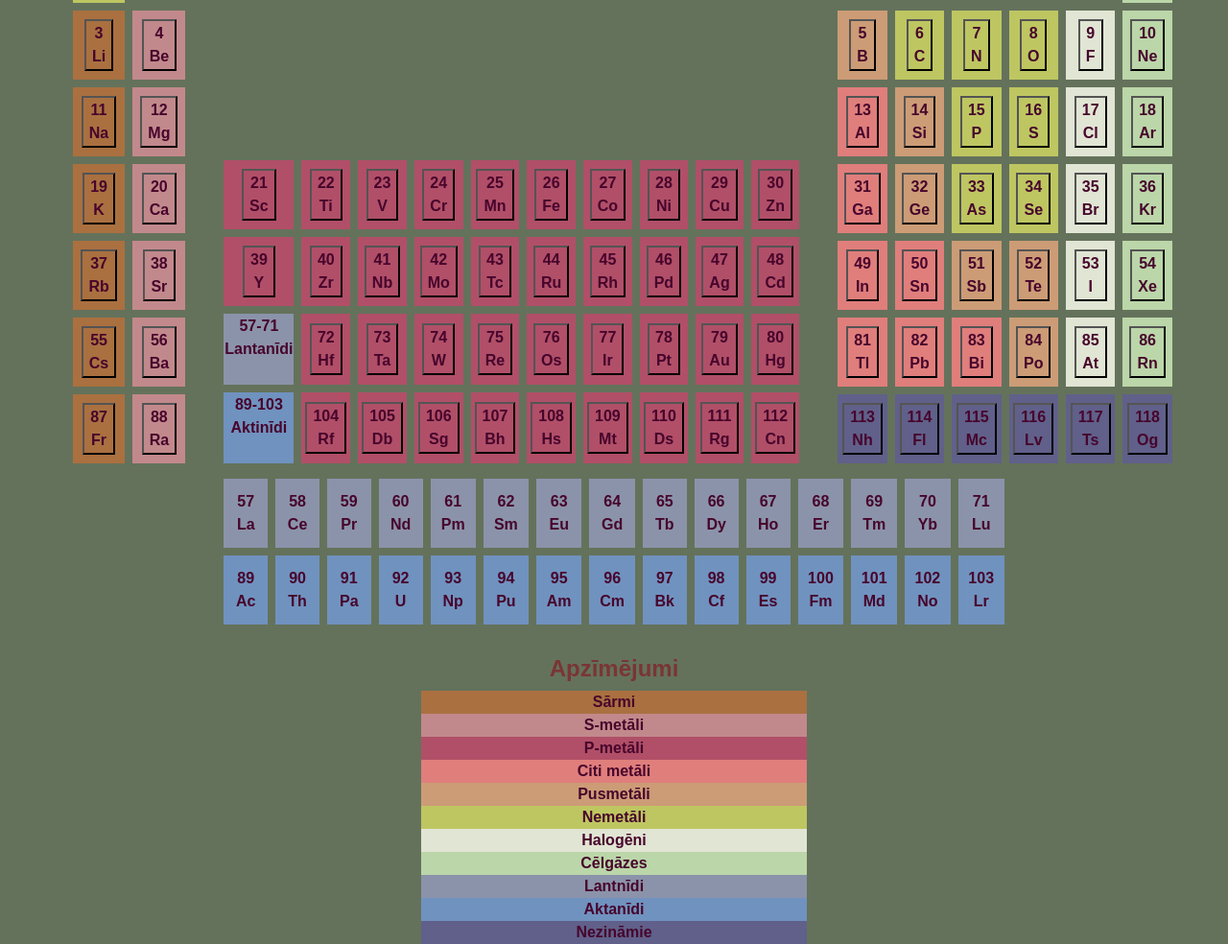
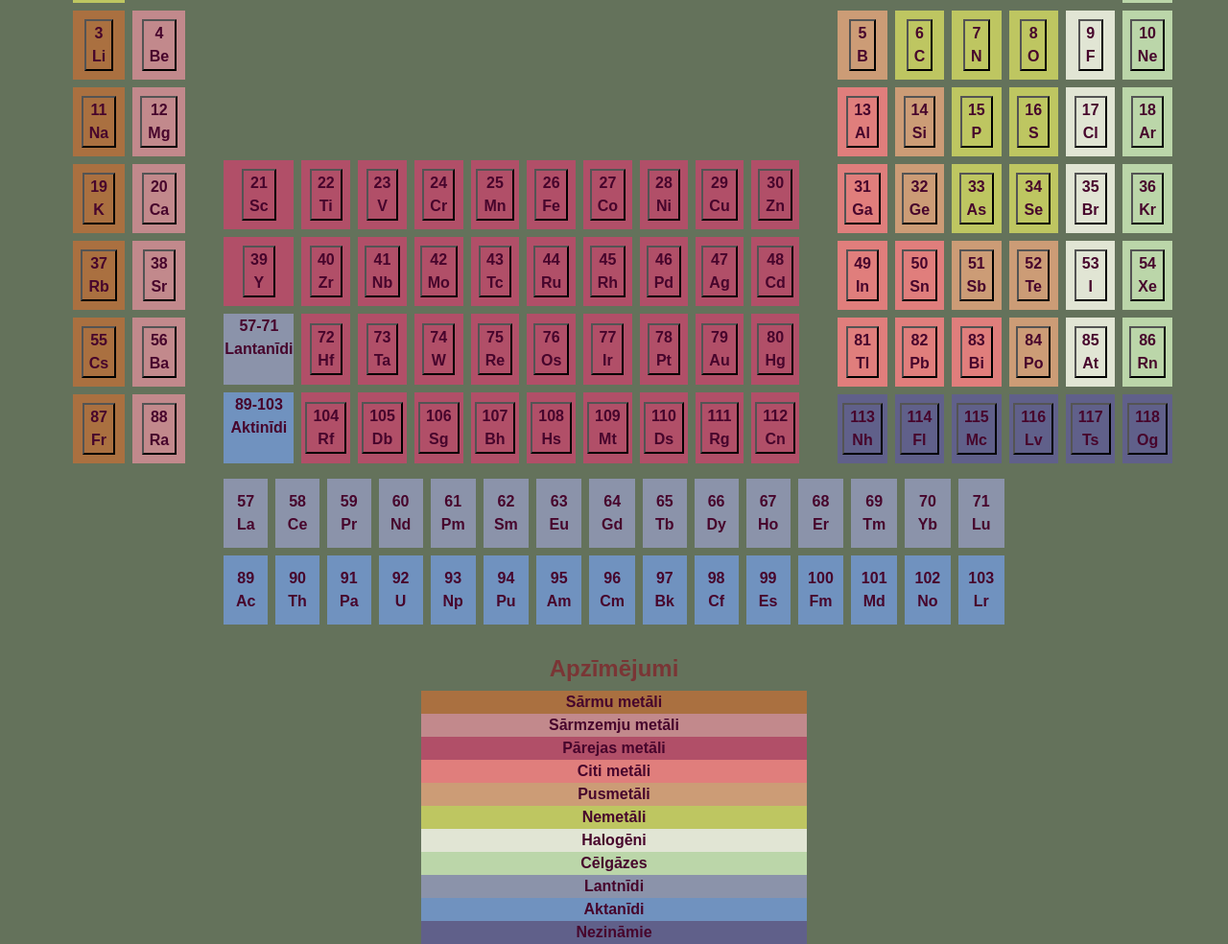
Before and after one commit to kristiansabols/kimija, a plain HTML site: page index.html in a window 1280 px wide. Shown: the part 172-1156 px from the top of the page at 96% size. Drawn offline with nearby package versions, Linux system fonts and the light colour scheme.

Commit message:
sakārtots kods

```diff
--- a/index.html
+++ b/index.html
@@ -390,9 +390,9 @@
       <div class="col-xl-4 col-12">
           <table>
               <tr>
-                <center <td id="Sārmi" class="color_2 text_color_green">Sārmi</td>
-                <center <td id="S-metāli" class="color_3 text_color_red">S-metāli</td>
-                <center <td id="P-metāli"class="color_5 text_color_red">P-metāli</td>
+                <center <td id="Sārmu metāli" class="color_2 text_color_green">Sārmu metāli</td>
+                <center <td id="Sārmzemju metāli" class="color_3 text_color_red">Sārmzemju metāli</td>
+                <center <td id="Pārejas metāli"class="color_5 text_color_red">Pārejas metāli</td>
                 <center <td id="Citi metāli"class="color_7 text_color_red">Citi metāli</td>
               </tr>
               <tr>
@@ -431,7 +431,7 @@
 <!--Be-->
     <div class="modal">
         <div class="modal-content"><span class="btn-close"></span>
-    <p><h1><b>Berilijs - Be</b></h1></p>
+            <h1><b>Berilijs - Be</b></h1>
                 <p>Atomskaitlis: 4, molmasa: 9,0122 g/mol, oksidēšanās pakāpes +3, +2(visbiežāk), +1, elektronegativitāte 1,57 blīvums 1848 kg/m3 kušanas temperatūra 1551,15 K (1287 °C) viršanas temperatūra 3243,15 K (2469 °C), viens stabils izotops — berilijs-9, Reakcija: Cl2 + Be  → BeCl2 <br> Berilijs un tā savienojumi (it sevišķi šķīstošie un gaistošie) ir ļoti indīgi!<br><br>Vairāk info:<a href="https://en.wikipedia.org/wiki/Beryllium">Berilijs</a></p>
                 <p><img src="https://cdn.mos.cms.futurecdn.net/Botdck3S6sjWhQNTB28Uc3-1200-80.jpg" alt="Berilijs" width="330" height="280"></p>
         </div>
@@ -439,7 +439,7 @@
 <!--Na-->
     <div class="modal">
         <div class="modal-content"><span class="btn-close"></span>
-    <p><h1><b>Nātrijs - Na</b></h1></p>
+            <h1><b>Nātrijs - Na</b></h1>
                 <p>Atomskaitlis: 11, molmasa: 22, 98976 g/mol, oksidēšanās pakāpe +1, elektronegativitāte: 0,93, blīvums 968 kg/m3 kušanas temperatūra 370,87 K (97,72°C), viršanas temperatūra 1156 K (883 °C), stabilais izotops – nātrijs-23, ir zināmi nātrija radioizotopi (no nātrija-18 līdz nātrijam-39)
                 Reakcija: 2Na2O2 + 2H2O → 4NaOH + O2↑
               <br><br>Vairāk info:<a href="https://en.wikipedia.org/wiki/Sodium">Nātrijs</a></p>
@@ -692,7 +692,6 @@
                 <br>Oksidācijas pakāpes : +3
                 <br>Stabilo izotopu skaits : 1
                 <br>Reakcija : Al + Y = AlY
-
                 <br><br>Vairāk info:<a href="https://en.wikipedia.org/wiki/Yttrium">Itrijs</a></p>
                 <p><img src="https://upload.wikimedia.org/wikipedia/commons/thumb/1/19/Yttrium_sublimed_dendritic_and_1cm3_cube.jpg/1920px-Yttrium_sublimed_dendritic_and_1cm3_cube.jpg" alt="Itrijs" width="330" height="280"></p>
         </div>
```
Lines whose indentation alone changed are shown as unchanged.
